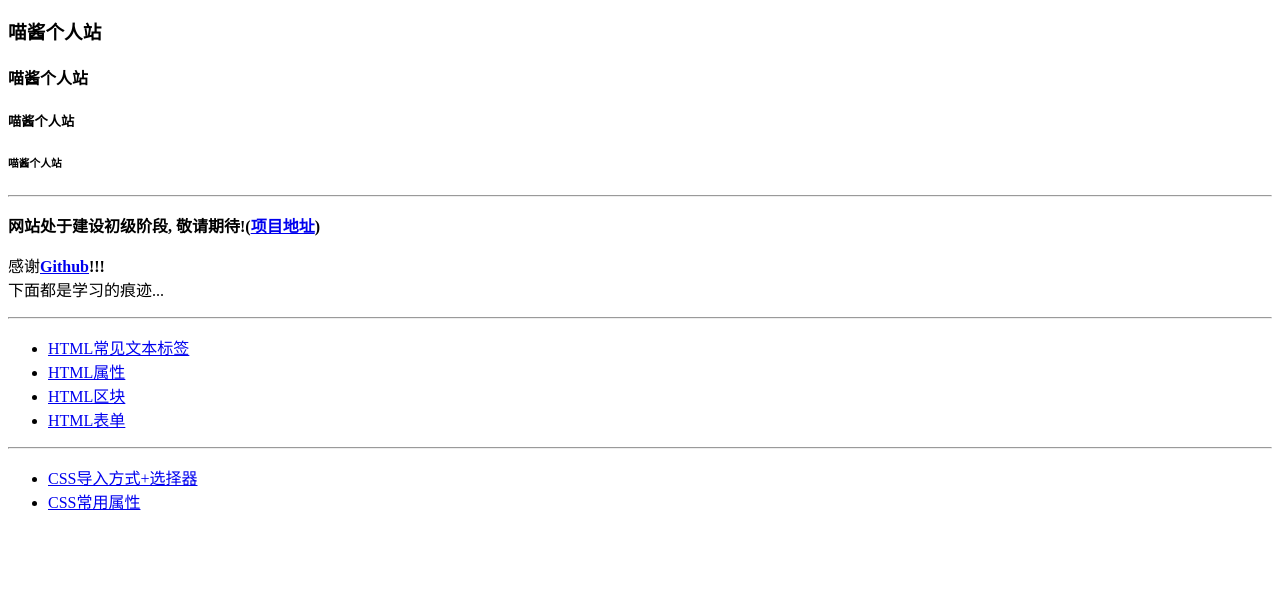
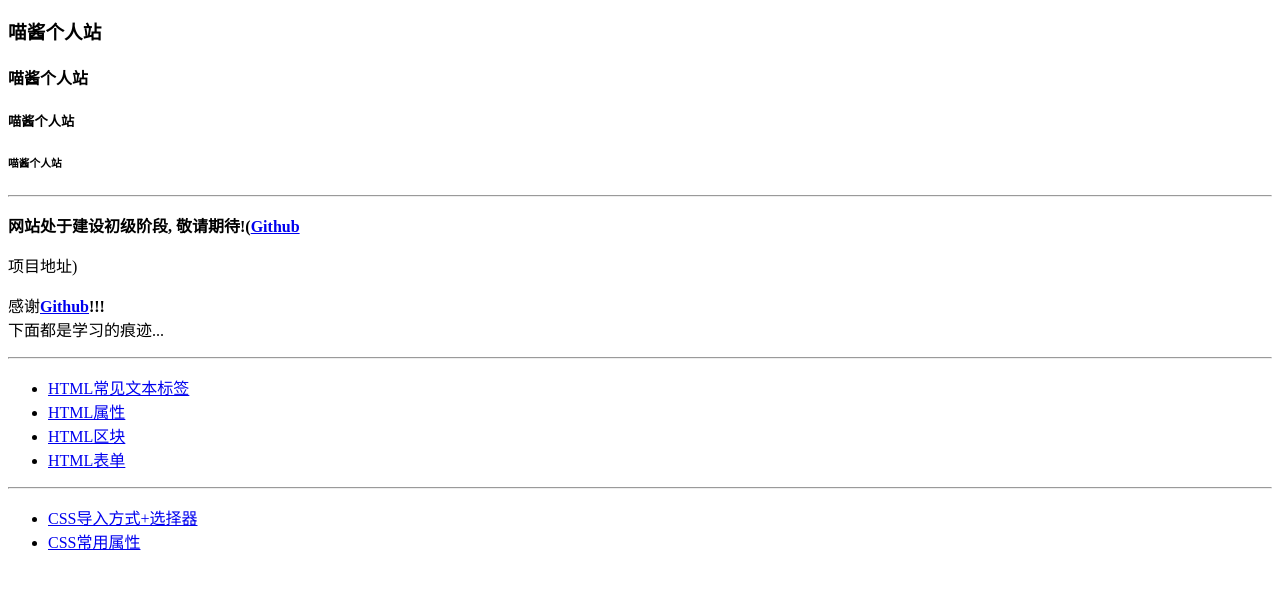
Before and after one commit to ZYOctopuszy/ZYOctopuszy.github.io, a plain HTML site: page index.html in a window 1280 px wide. Shown: the part 127-716 px from the top of the page. Drawn offline with Linux system fonts and the light colour scheme.

Commit message:
Update index.html

```diff
--- a/index.html
+++ b/index.html
@@ -13,7 +13,7 @@
     <h5>喵酱个人站</h5>
     <h6>喵酱个人站</h6>
     <hr>
-    <p><b>网站处于建设初级阶段, 敬请期待!(<a href="https://github.com/ZYOctopuszy/ZYOctopuszy.github.io">项目地址</a>)</b></p>
+    <p><b>网站处于建设初级阶段, 敬请期待!(<a href="https://github.com/ZYOctopuszy/ZYOctopuszy.github.io" target="_blank">Github</a></b></p>项目地址</a>)</b></p>
     <p>感谢<b><u><a href="https://github.com" target="_blank">Github</a></u>!!!</b><br>下面都是学习的痕迹...</p>
     <hr>
     <ul>
```
